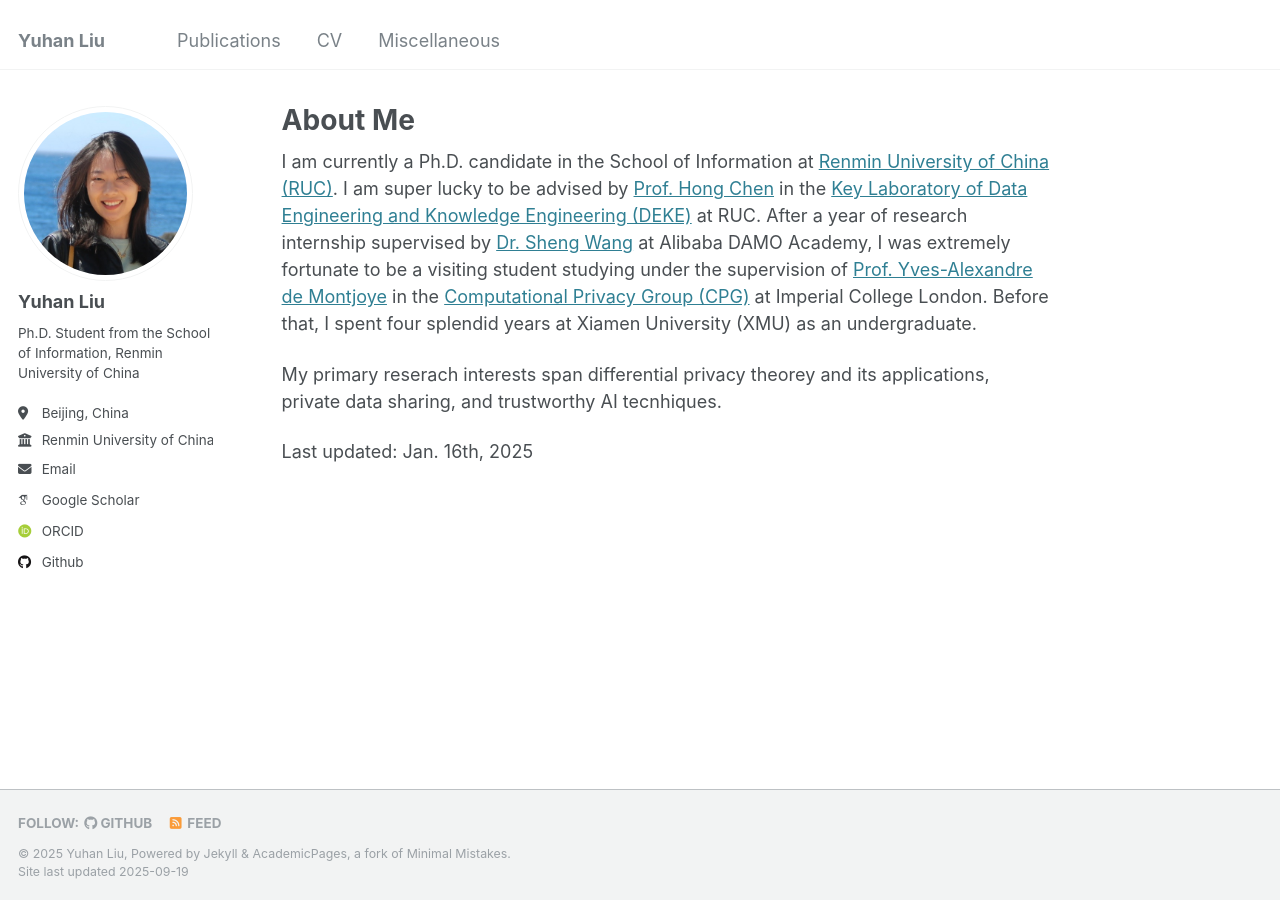
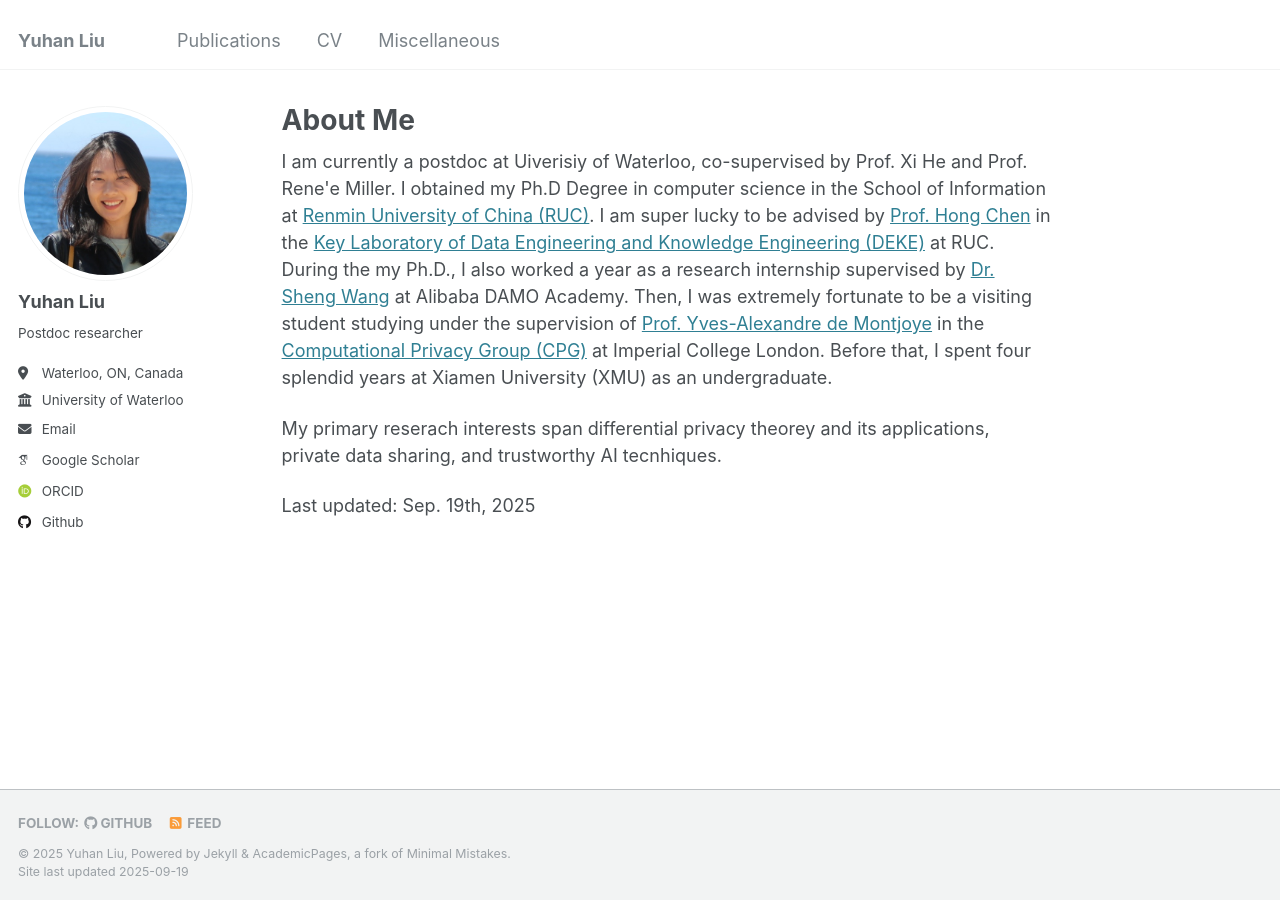
Before and after one commit to liuyuhannn/liuyuhannn.github.io, a Jekyll site: the page built from _pages/about.md, in a window 1280 px wide. Built offline with Jekyll 4.4.1, drawn with Linux system fonts in a browser that asks for light colours; some web fonts are replaced.

Commit message:
update profile 20250919

```diff
--- a/_config.yml
+++ b/_config.yml
@@ -25,11 +25,11 @@ author:
   avatar           : "profile_avatar.JPG"
   name             : "Yuhan Liu"
   pronouns         : # example: "she/her"
-  bio              : "Ph.D. Student from the School of Information, Renmin University of China"
-  location         : "Beijing, China"
-  employer         : "Renmin University of China"
+  bio              : "Postdoc researcher"
+  location         : "Waterloo, ON, Canada"
+  employer         : "University of Waterloo"
   uri              : # URL
-  email            : "liuyh2019@ru.edu.cn"
+  email            : "yuhan.liu@uwaterloo.ca"
 
   # Academic websites
   arxiv            : #"https://arxiv.org/user/"
--- a/_pages/about.md
+++ b/_pages/about.md
@@ -8,11 +8,11 @@ redirect_from:
 ---
 
 <!-- # About Me -->
-I am currently a Ph.D. candidate in the School of Information at [Renmin University of China (RUC)](https://www.ruc.edu.cn). I am super lucky to be advised by [Prof. Hong Chen](http://info.ruc.edu.cn/jsky/szdw/ajxjgcx/jsjkxyjsx1/js2/418462431bfb4a8280359068cb470e88.htm) in the [Key Laboratory of Data Engineering and Knowledge Engineering (DEKE)](http://deke.ruc.edu.cn) at RUC. After a year of research internship supervised by [Dr. Sheng Wang](https://wangsheng1001.github.io) at Alibaba DAMO Academy, I was extremely fortunate to be a visiting student studying under the supervision of [Prof. Yves-Alexandre de Montjoye](http://www.demontjoye.com) in the [Computational Privacy Group (CPG)](https://cpg.doc.ic.ac.uk) at Imperial College London. Before that, I spent four splendid years at Xiamen University (XMU) as an undergraduate.
+I am currently a postdoc at Uiverisiy of Waterloo, co-supervised by Prof. Xi He and Prof. Rene\'e Miller. I obtained my Ph.D Degree in computer science in the School of Information at [Renmin University of China (RUC)](https://www.ruc.edu.cn). I am super lucky to be advised by [Prof. Hong Chen](http://info.ruc.edu.cn/jsky/szdw/ajxjgcx/jsjkxyjsx1/js2/418462431bfb4a8280359068cb470e88.htm) in the [Key Laboratory of Data Engineering and Knowledge Engineering (DEKE)](http://deke.ruc.edu.cn) at RUC. During the my Ph.D., I also worked a year as a research internship supervised by [Dr. Sheng Wang](https://wangsheng1001.github.io) at Alibaba DAMO Academy. Then, I was extremely fortunate to be a visiting student studying under the supervision of [Prof. Yves-Alexandre de Montjoye](http://www.demontjoye.com) in the [Computational Privacy Group (CPG)](https://cpg.doc.ic.ac.uk) at Imperial College London. Before that, I spent four splendid years at Xiamen University (XMU) as an undergraduate.
 
 My primary reserach interests span differential privacy theorey and its applications, private data sharing, and trustworthy AI tecnhiques.
 
-Last updated: Jan. 16th, 2025
+Last updated: Sep. 19th, 2025
 
 
 <!-- This is the front page of a website that is powered by the [Academic Pages template](https://github.com/academicpages/academicpages.github.io) and hosted on GitHub pages. [GitHub pages](https://pages.github.com) is a free service in which websites are built and hosted from code and data stored in a GitHub repository, automatically updating when a new commit is made to the repository. This template was forked from the [Minimal Mistakes Jekyll Theme](https://mmistakes.github.io/minimal-mistakes/) created by Michael Rose, and then extended to support the kinds of content that academics have: publications, talks, teaching, a portfolio, blog posts, and a dynamically-generated CV. You can fork [this template](https://github.com/academicpages/academicpages.github.io) right now, modify the configuration and markdown files, add your own PDFs and other content, and have your own site for free, with no ads!
```
